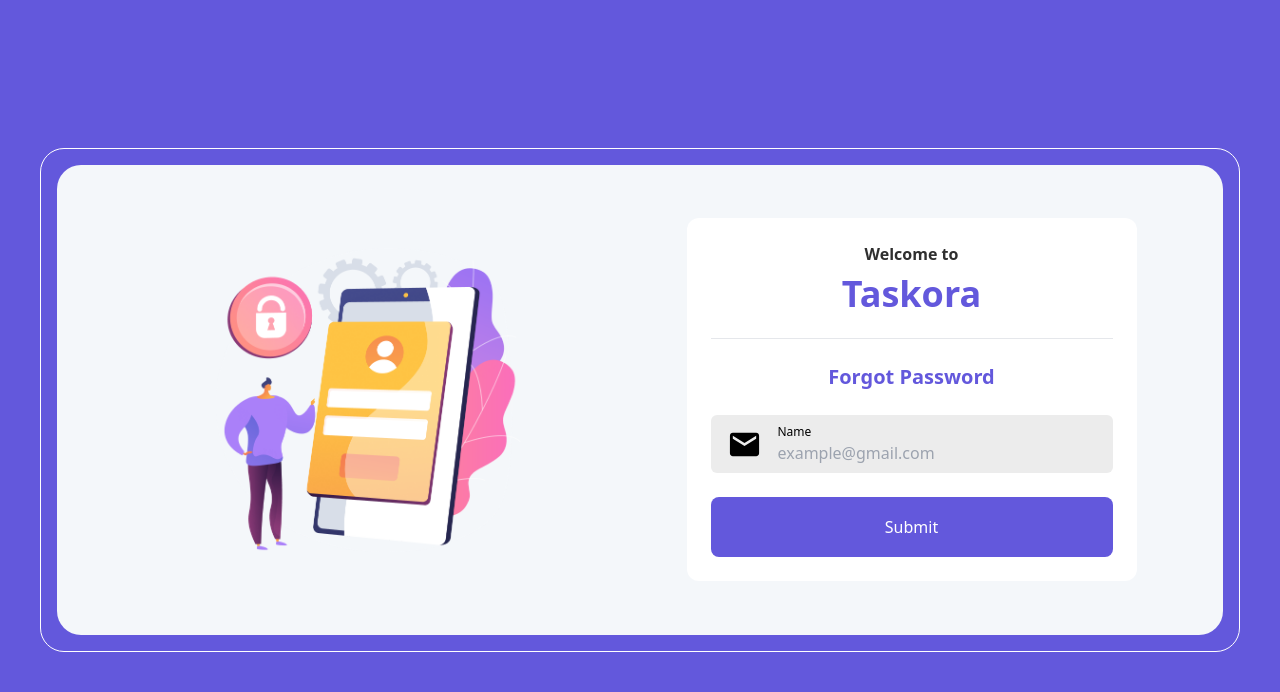
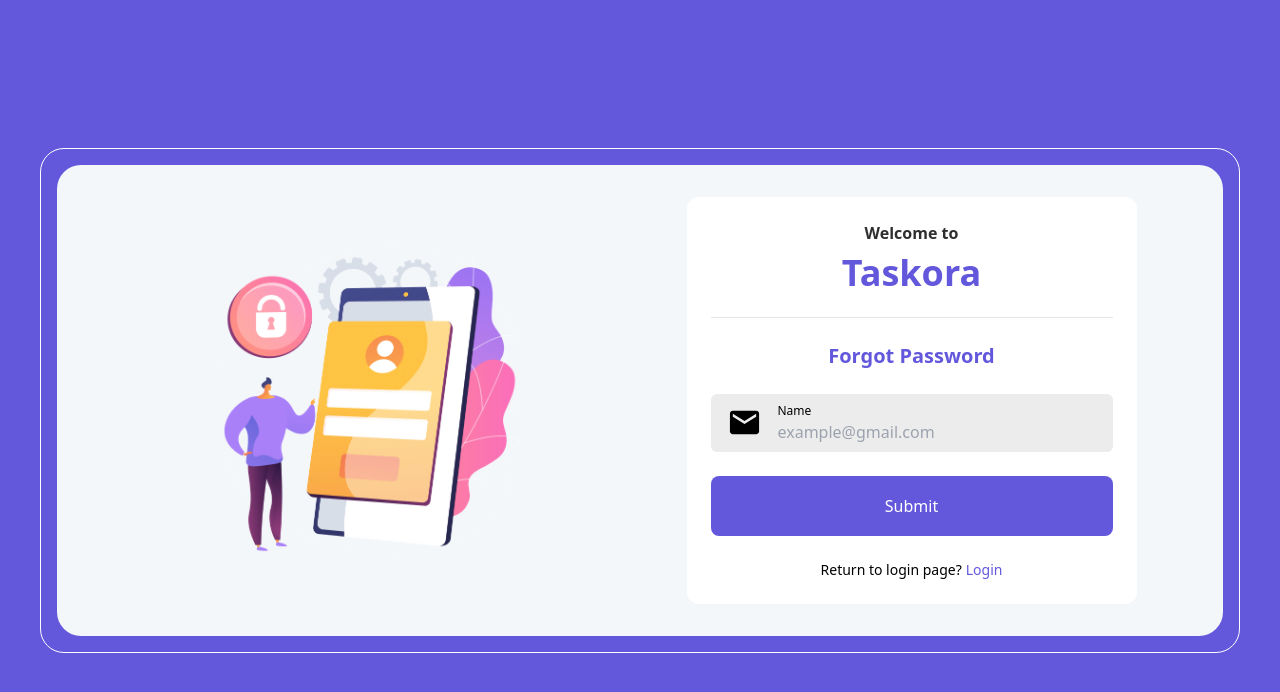
Before and after one commit to abolfazl-f11/TaskOra, a React (Vite) app: page /login/forgot-password in a window 1280 px wide. Shown: the top 692 px of the page. Built offline with nearby package versions, Linux system fonts and the light colour scheme.

Commit message:
complete the homePage

```diff
--- a/src/App.jsx
+++ b/src/App.jsx
@@ -8,6 +8,7 @@ const App = () => {
 
   return (
     <div>
+
       <BrowserRouter>
         <Routes>
           <Route path='/' element={<HomePage />} />
--- a/src/Authentication/Forgot/ForgotPass.jsx
+++ b/src/Authentication/Forgot/ForgotPass.jsx
@@ -7,13 +7,17 @@ import { Toaster, toast } from 'react-hot-toast';
 
 
 const ForgotPass = () => {
-    const [userEmail, setUserEmail] = useState("");/* ذخیره ایمیل کاربر */
+    const [userEmail, setUserEmail] = useState("");
     const navigate = useNavigate();
 
-    const handleLogin = async () => {/* اطلاعات کاربر ارسال به بکند */
+    const handleLogin = async () => {
         const data = {
             Email: userEmail,
         };
+
+        if (!userEmail.trim().includes('@gmail.com')) {
+            toast.error('Please enter your email correctly.', { duration: 2000 })
+        }
 
         try {
             await axios.post('http://192.168.137.1:3000/auth/forgot-password', data);
@@ -22,8 +26,7 @@ const ForgotPass = () => {
                 navigate('/login')
             }, 2000);
         } catch (error) {
-            toast.error(`We couldn't find an account with this email. Please create a new one to reset your password`);
-            navigate('/signup')
+            console.error(`We couldn't find an account with this email. Please create a new one to reset your password`);
         }
         setUserEmail('');
     }
@@ -73,6 +76,12 @@ const ForgotPass = () => {
                                     </div>
                                 </div>
                                 <button type="button" className="w-full h-[60px] bg-[#6358DC] text-white rounded-lg cursor-pointer" onClick={handleLogin}>Submit</button>
+                                <div className="text-sm flex justify-center itmes-center gap-1">
+                                    <p>Return to login page?</p>
+                                    <a href="/login" className="text-[#6358DC] font-medium">
+                                        Login
+                                    </a>
+                                </div>
                                 <Toaster position="top-center" />
                             </div>
                         </div>
--- a/src/Authentication/SignUp/SignUpPage.jsx
+++ b/src/Authentication/SignUp/SignUpPage.jsx
@@ -20,7 +20,7 @@ const LoginPage = () => {
         if (!userName.trim()) {
             toast.error('The username is incorrect, please correct it.', { duration: 2000 })
         }
-        else if (!userPassword.trim()) {
+        else if (userPassword.trim().length <= 5) {
             toast.error('The password is incorrect, please correct it.', { duration: 2000 })
         }
         else if (!userEmail.trim().includes('@gmail.com')) {
```
